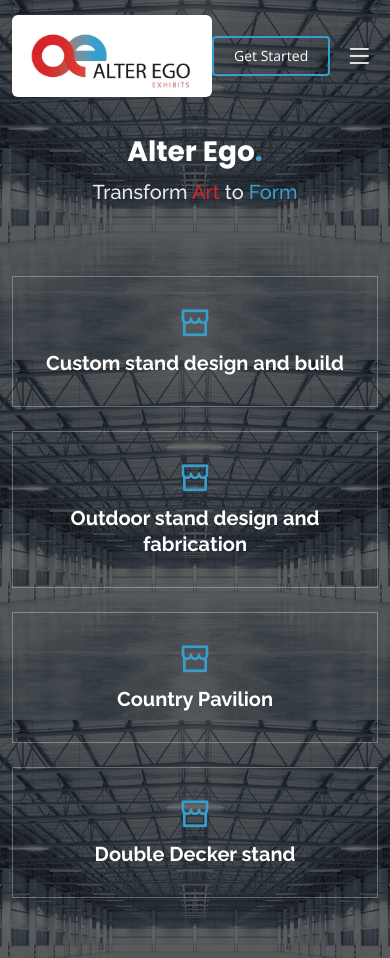
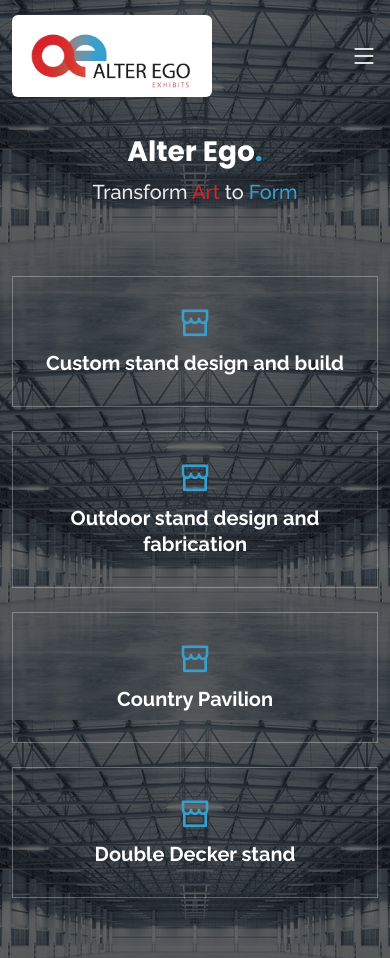
Before and after one commit to adhil4081/AlterEgo, a plain HTML site: page index.html in a window 390 px wide. Shown: the top 958 px of the page. Drawn offline with nearby package versions, Linux system fonts and the light colour scheme.

Commit message:
bugs fixed

```diff
--- a/index.html
+++ b/index.html
@@ -30,20 +30,13 @@
   <!-- Template Main CSS File -->
   <link href="assets/css/style.css" rel="stylesheet">
 
-  <!-- =======================================================
-  * Template Name: Gp
-  * Updated: Aug 30 2023 with Bootstrap v5.3.1
-  * Template URL: https://bootstrapmade.com/gp-free-multipurpose-html-bootstrap-template/
-  * Author: BootstrapMade.com
-  * License: https://bootstrapmade.com/license/
-  ======================================================== -->
 </head>
 
 <body>
 
   <!-- ======= Header ======= -->
   <header id="header" class="fixed-top ">
-    <div class="container d-flex align-items-center justify-content-md-between">
+    <div class="container d-flex align-items-center justify-content-between">
       <img class="rounded" width=200px src="assets/img/logo/logo.jpeg" alt="">
       <!-- Uncomment below if you prefer to use an image logo -->
       <!-- <a href="index.html" class="logo me-auto me-lg-0"><img src="assets/img/logo.png" alt="" class="img-fluid"></a>-->
@@ -77,7 +70,7 @@
         <i class="bi bi-list mobile-nav-toggle"></i>
       </nav><!-- .navbar -->
 
-      <a href="#about" class="get-started-btn scrollto">Get Started</a>
+      <a href="#about" class="d-none d-lg-block get-started-btn scrollto">Get Started</a>
 
     </div>
   </header><!-- End Header -->
```
Also changed, not shown: Readme.txt (deleted).
